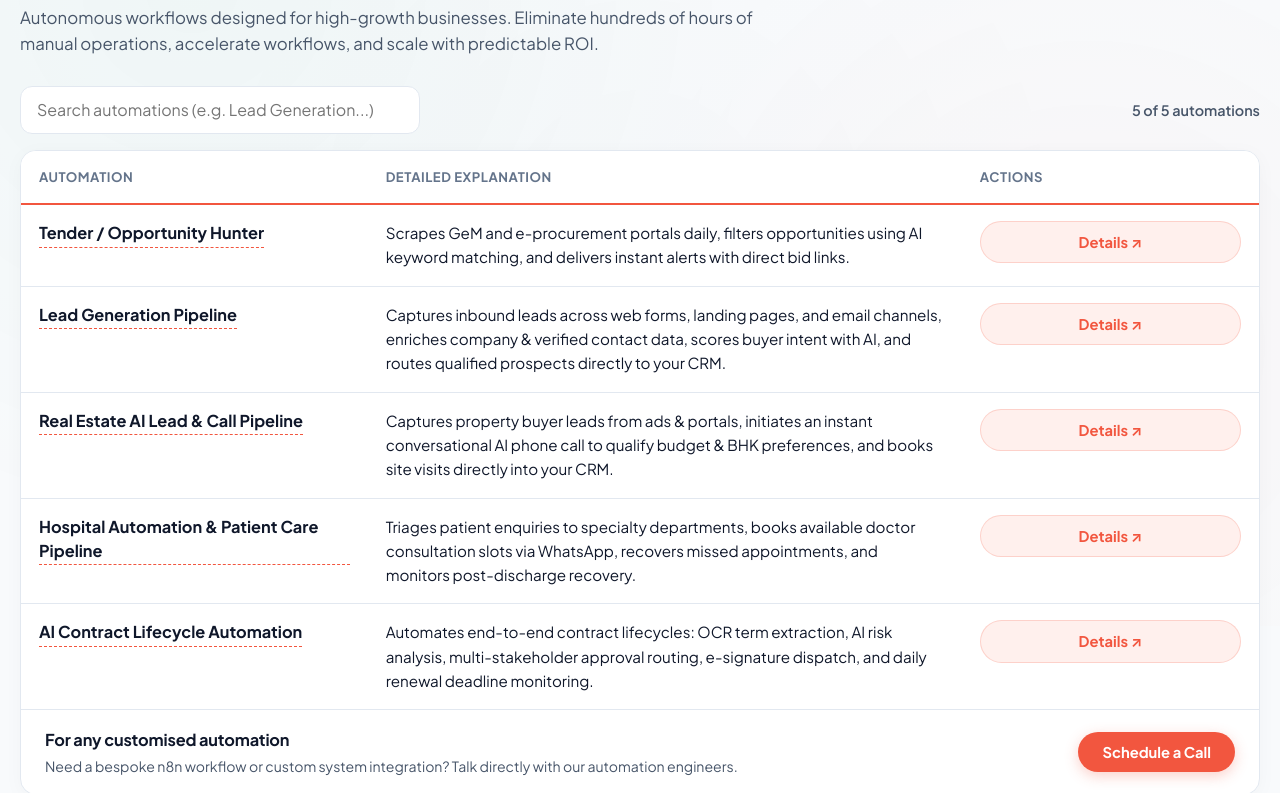
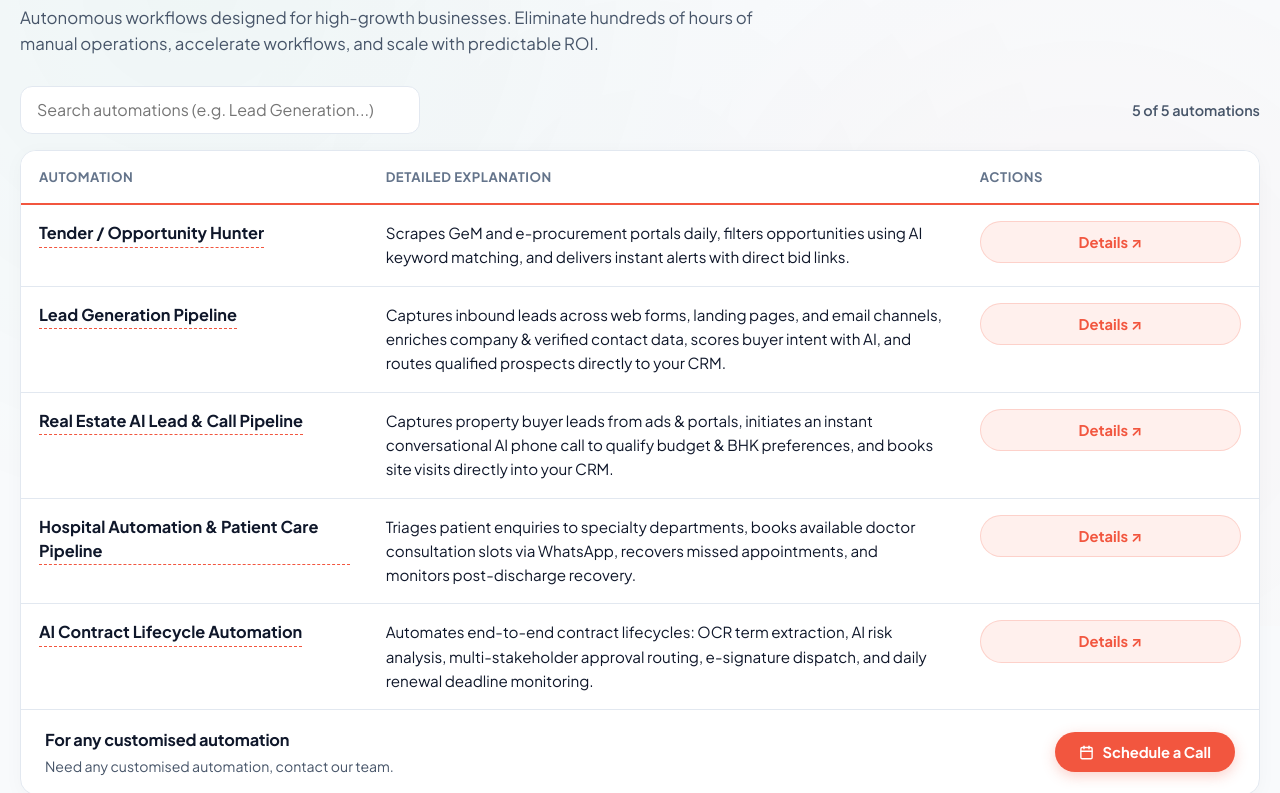
Before and after one commit to janhavi-28/n8n_website, a website: page index.html in a window 1280 px wide. Shown: the part 174-967 px from the top of the page. Drawn offline with Linux system fonts and the light colour scheme.

Commit message:
feat: update custom automation patch text and add calendar icon to Schedule a Call button

```diff
--- a/index.html
+++ b/index.html
@@ -1089,9 +1089,15 @@
       <div class="custom-auto-patch">
         <div class="custom-auto-info">
           <div class="custom-auto-title">For any customised automation</div>
-          <div class="custom-auto-sub">Need a bespoke n8n workflow or custom system integration? Talk directly with our automation engineers.</div>
+          <div class="custom-auto-sub">Need any customised automation, contact our team.</div>
         </div>
         <button type="button" class="btn-schedule-call" onclick="openContactModal('custom')">
+          <svg width="15" height="15" viewBox="0 0 24 24" fill="none" stroke="currentColor" stroke-width="2.2" stroke-linecap="round" stroke-linejoin="round" aria-hidden="true">
+            <rect x="3" y="4" width="18" height="18" rx="2" ry="2"></rect>
+            <line x1="16" y1="2" x2="16" y2="6"></line>
+            <line x1="8" y1="2" x2="8" y2="6"></line>
+            <line x1="3" y1="10" x2="21" y2="10"></line>
+          </svg>
           Schedule a Call
         </button>
       </div>
```
